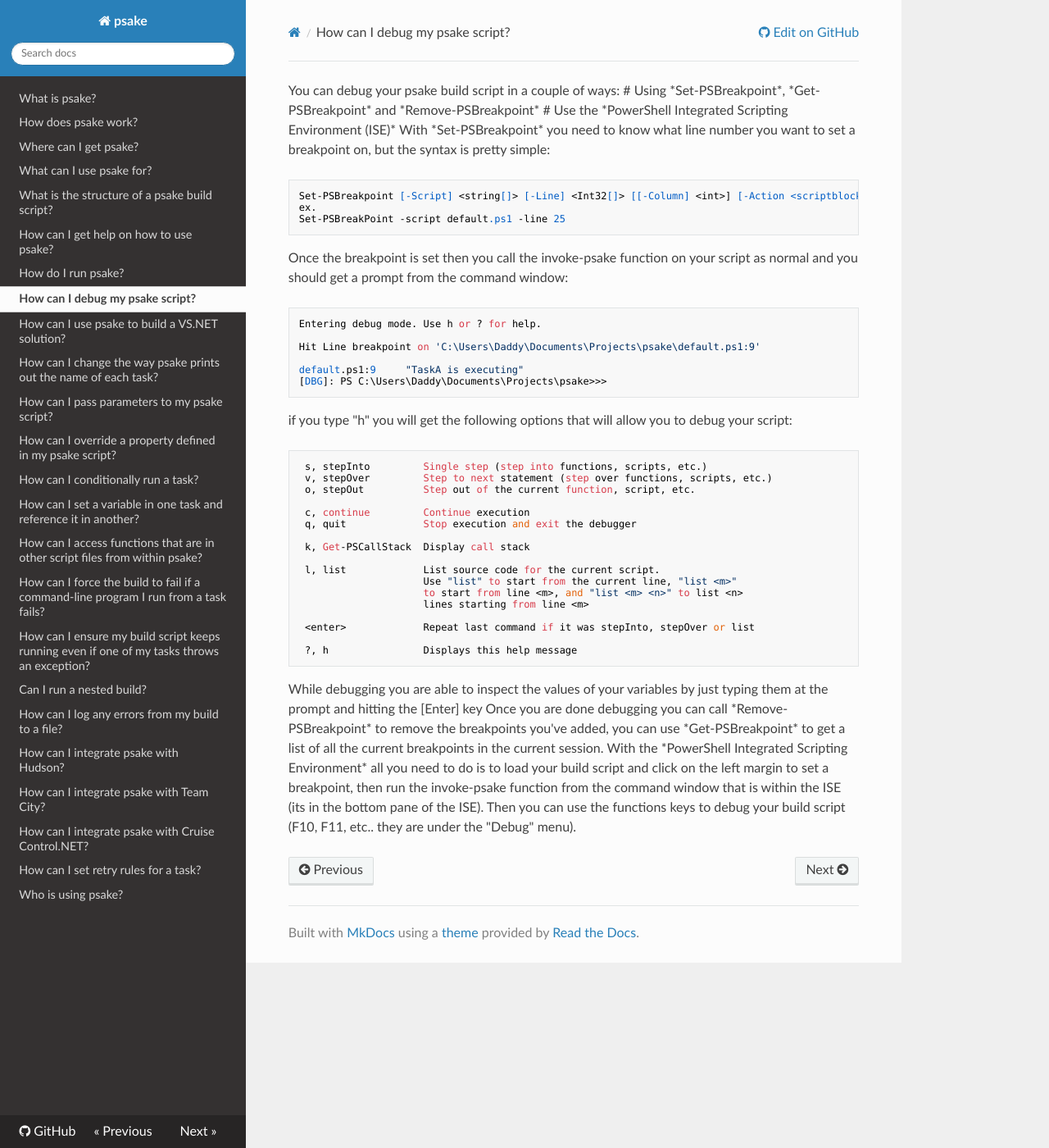
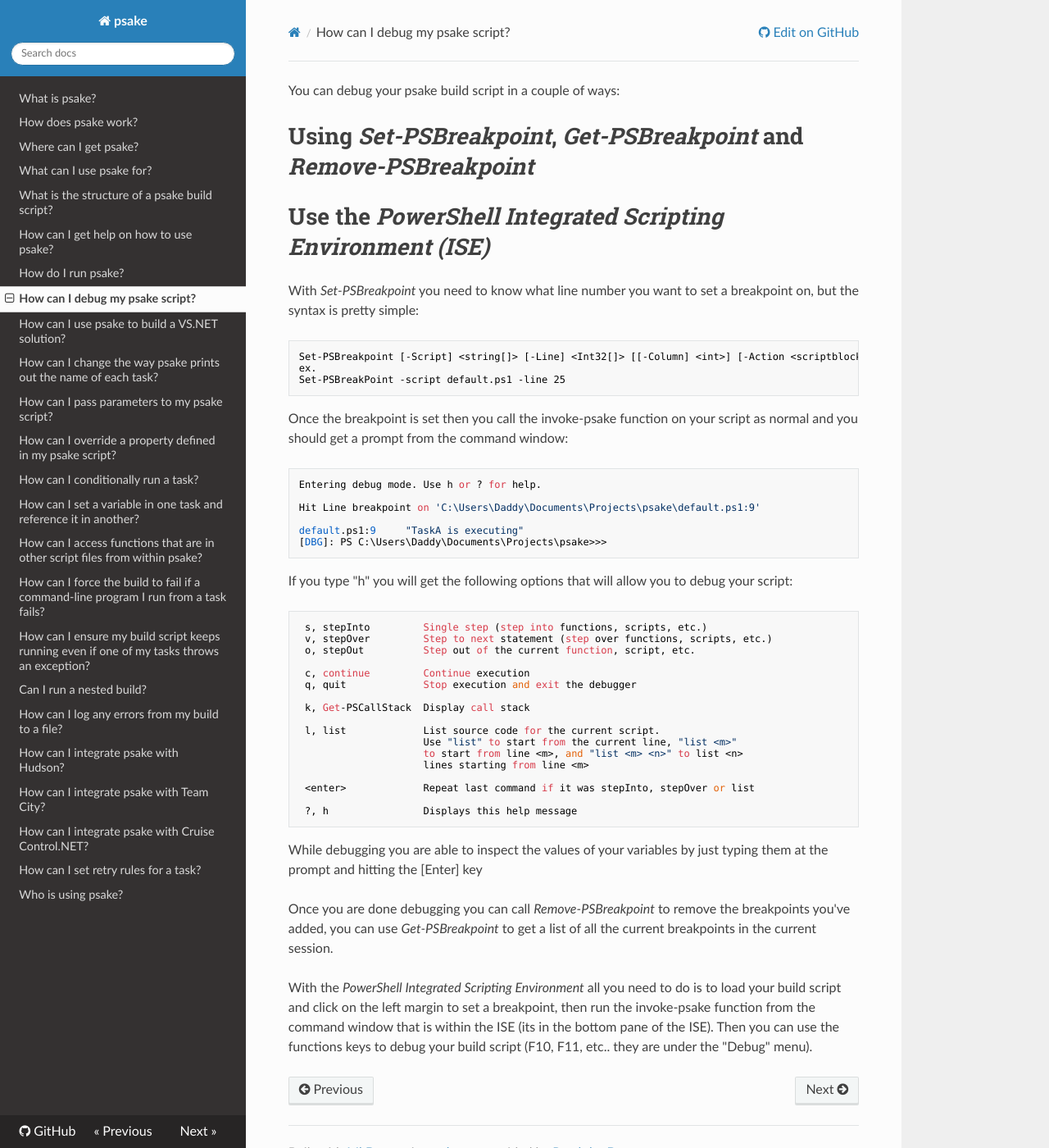
Before and after one commit to psake/psake, an MkDocs documentation site: the page built from docs/debug-script.md, in a window 1280 px wide and 1400 px high. Shown: the whole window at 82% size. Built offline with MkDocs 1.6.1, drawn with Linux system fonts in a browser that asks for light colours; nearby versions of some CDN libraries; old or Windows-style settings are respelled for this version of MkDocs.

Commit message:
(doc) Convert to markdown

````diff
--- a/docs/debug-script.md
+++ b/docs/debug-script.md
@@ -1,18 +1,17 @@
-<p>
 You can debug your psake build script in a couple of ways:
 # Using *Set-PSBreakpoint*, *Get-PSBreakpoint* and *Remove-PSBreakpoint*
 # Use the *PowerShell Integrated Scripting Environment (ISE)*
 
 With *Set-PSBreakpoint* you need to know what line number you want to set a breakpoint on, but the syntax is pretty simple:
-</p>
-```
+
+```powershell
 Set-PSBreakpoint [-Script] <string[]> [-Line] <Int32[]> [[-Column] <int>] [-Action <scriptblock>] [<CommonParameters>]
 ex.
 Set-PSBreakPoint -script default.ps1 -line 25
 ```
-<p>
+
 Once the breakpoint is set then you call the invoke-psake function on your script as normal and you should get a prompt from the command window:
-</p>
+
 ```
 Entering debug mode. Use h or ? for help.
 
@@ -21,9 +20,9 @@ Hit Line breakpoint on 'C:\Users\Daddy\Documents\Projects\psake\default.ps1:9'
 default.ps1:9     "TaskA is executing"
 [DBG]: PS C:\Users\Daddy\Documents\Projects\psake>>>
 ```
-<p>
-if you type "h" you will get the following options that will allow you to debug your script:
-</p>
+
+If you type "h" you will get the following options that will allow you to debug your script:
+
 ```
  s, stepInto         Single step (step into functions, scripts, etc.)
  v, stepOver         Step to next statement (step over functions, scripts, etc.)
@@ -43,10 +42,9 @@ if you type "h" you will get the following options that will allow you to debug
 
  ?, h                Displays this help message
 ```
-<p>
+
 While debugging you are able to inspect the values of your variables by just typing them at the prompt and hitting the [Enter] key
 
 Once you are done debugging you can call *Remove-PSBreakpoint* to remove the breakpoints you've added,  you can use *Get-PSBreakpoint* to get a list of all the current breakpoints in the current session.
 
 With the *PowerShell Integrated Scripting Environment* all you need to do is to load your build script and click on the left margin to set a breakpoint, then run the invoke-psake function from the command window that is within the ISE (its in the bottom pane of the ISE).  Then you can use the functions keys to debug your build script (F10, F11, etc.. they are under the "Debug" menu).
-</p>
````
